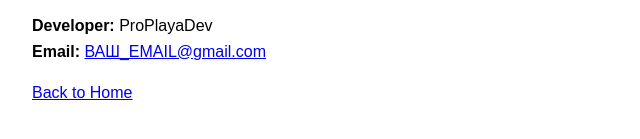
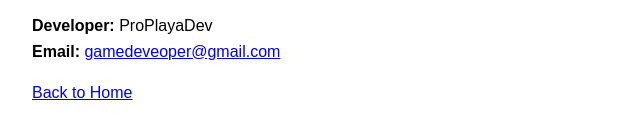
Before and after one commit to PiotrDevPro/czo-site, a plain HTML site: page privacy.html in a window 1280 px wide. Shown: the part 1025-1164 px from the top of the page, 233-873 px from the left. Drawn offline with Linux system fonts and the light colour scheme.

Commit message:
Update privacy.html

```diff
--- a/privacy.html
+++ b/privacy.html
@@ -25,7 +25,7 @@
   <h2>5. Contact Us for Data Protection Inquiries</h2>
   <p>If you have any questions regarding this Privacy Policy, data protection, or wish to request access to or deletion of your personal data, please contact our Data Protection representative at:</p>
   <p><strong>Developer:</strong> ProPlayaDev<br>
-  <strong>Email:</strong> <a href="mailto:gamedeveoper@gmail.com">ВАШ_EMAIL@gmail.com</a></p>
+  <strong>Email:</strong> <a href="mailto:gamedeveoper@gmail.com">gamedeveoper@gmail.com</a></p>
 
   <p><a href="index.html">Back to Home</a></p>
 </body>
```
